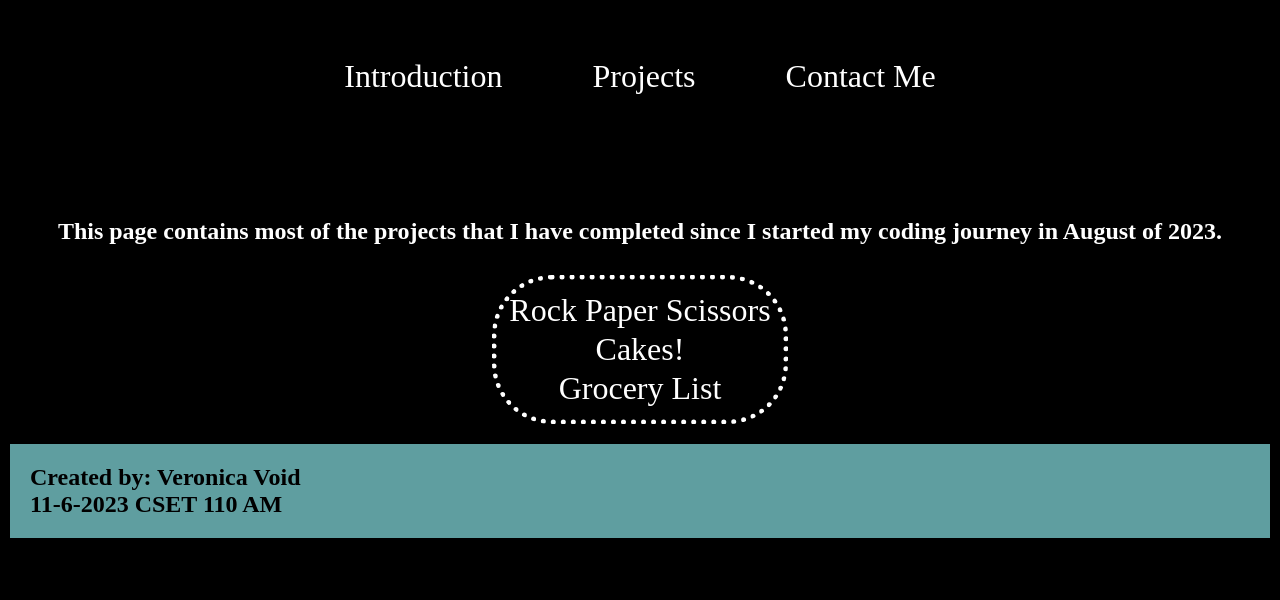
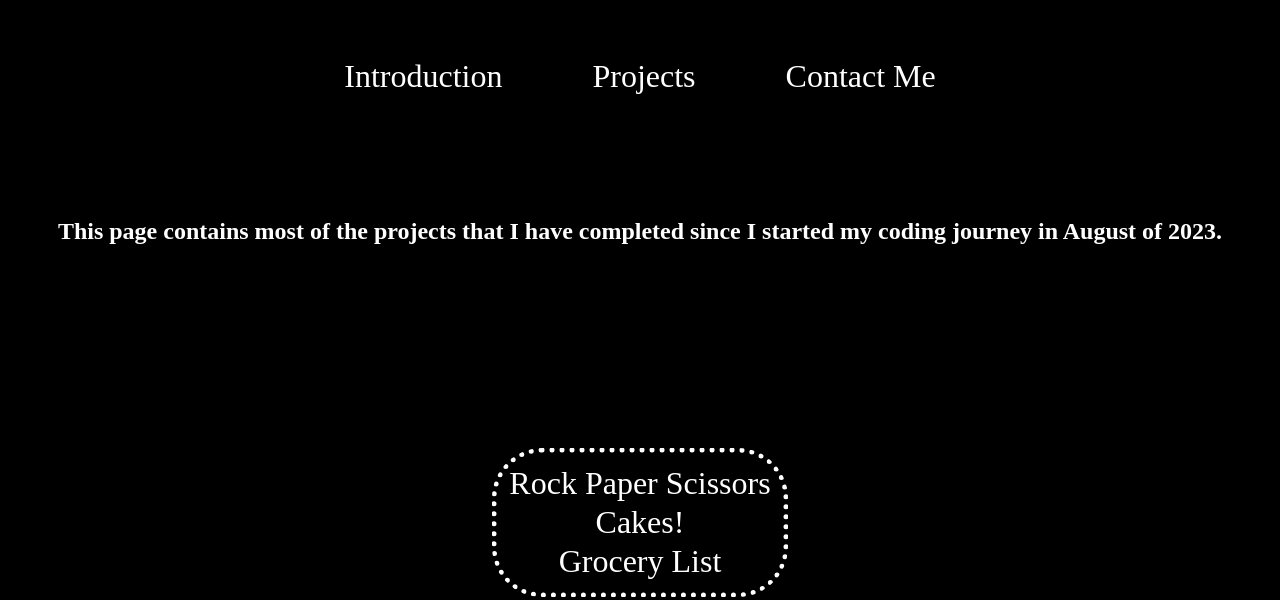
Before and after one commit to Veronica-Void/Portfolio, a plain HTML site: page projects.html in a window 1280 px wide. Shown: the part 242-842 px from the top of the page. Before the commit the page ends 800 px from the top, so only its background shows below. Drawn offline with Linux system fonts and the light colour scheme.

Commit message:
edited style.css

```diff
--- a/style.css
+++ b/style.css
@@ -3,6 +3,7 @@
     padding: 0px;
     box-sizing: border-box;
 }
+
 /* body*/
 body{
     display: block;
@@ -80,7 +81,6 @@ main.index{
     padding-left: 20px;
 }
 
-
 /* introduction page footer */
 footer{
     margin-top: 20px;
@@ -92,12 +92,16 @@ footer{
 }
 
 /* projects page */
+main#project-main{
+    min-height: 800px;
+}
 #project-main h3{
     color: white;
     font-size: x-large;
     display: flex;
     flex-direction: row;
     justify-content: center;
+    height: 200px;
 }
 #project-table{
     display: flex;
@@ -107,9 +111,13 @@ footer{
     margin: auto;
     padding: 10px;
     border: dotted white 5px;
-    border-radius: 60px;
+    border-radius: 50px;
     width: fit-content;
     font-size: xx-large;
     margin-top: 30px;
 }
+
 /* contacts page */
+main#contact-main{
+    min-height: 800px;
+}
```
